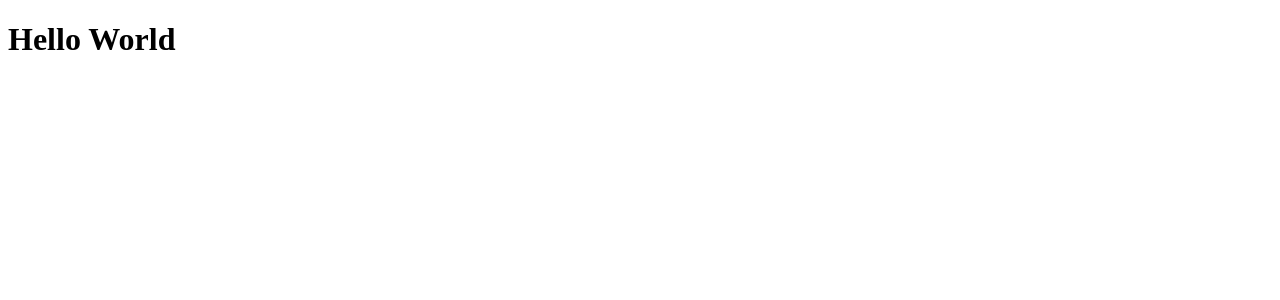
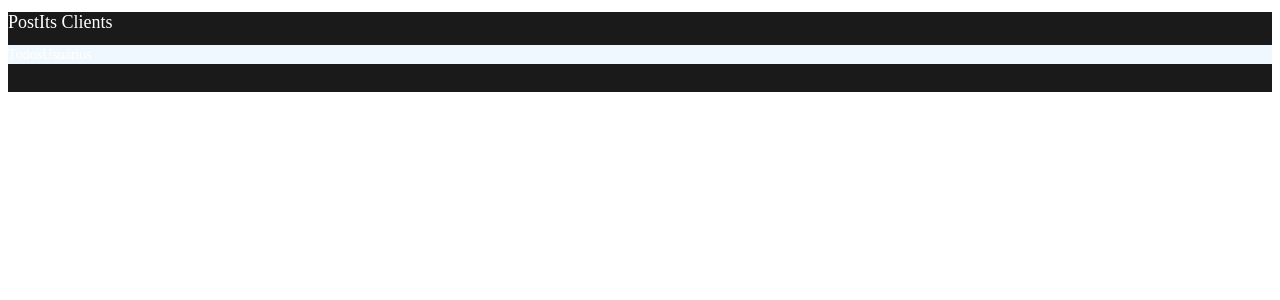
Before and after one commit to FranciscoMaik/todos_clients, a React (Create React App) app: page / in a window 1280 px wide. Shown: the top 300 px of the page. Built offline with nearby package versions, Linux system fonts and the light colour scheme.

Commit message:
feat(routes, components e pages): criaçao de rotas, paginas e componentes
Criaçao de rotas de navegaçao, paginas e componentes.

```diff
--- a/src/App.tsx
+++ b/src/App.tsx
@@ -1,9 +1,12 @@
 import React from 'react';
+import { BrowserRouter } from 'react-router-dom';
 
-function App() {
-  return (
-    <h1>Hello World</h1>
-  );
-}
+import Routes from './routes';
+
+const App: React.FC = () => (
+  <BrowserRouter>
+    <Routes />
+  </BrowserRouter>
+);
 
 export default App;
--- /dev/null
+++ b/src/components/Menu/index.tsx
@@ -0,0 +1,17 @@
+import React from 'react';
+
+import { Container, Title, ContainerItens, Itens } from './styles';
+
+const Menu: React.FC = () => {
+  return (
+    <Container>
+      <Title>PostIts Clients</Title>
+      <ContainerItens>
+        <Itens>Todos</Itens>
+        <Itens>Usuários</Itens>
+      </ContainerItens>
+    </Container>
+  );
+};
+
+export default Menu;
--- /dev/null
+++ b/src/components/Menu/styles.ts
@@ -0,0 +1,32 @@
+import styled from 'styled-components';
+
+export const Container = styled.div`
+  flex: 1;
+  height: 80px;
+  width: 100%;
+  background-color: #1a1a1a;
+  align-items: center;
+  justify-content: center;
+  flex-direction: column;
+`;
+
+export const Title = styled.h1`
+  flex: 1;
+  font-size: 18px;
+  color: #ffffff;
+  font-weight: 500;
+  line-height: 21.09px;
+`;
+
+export const ContainerItens = styled.div`
+  flex: 1;
+  justify-content: space-between;
+  background-color: aliceblue;
+`;
+
+export const Itens = styled.a`
+  color: #ffffff;
+  font-weight: 400;
+  font-size: 14px;
+  line-height: 16.41px;
+`;
--- /dev/null
+++ b/src/pages/Home/index.tsx
@@ -0,0 +1,11 @@
+import React from 'react';
+
+import Menu from '../../components/Menu';
+
+// import { Container } from './styles';
+
+const Home: React.FC = () => {
+  return <Menu />;
+};
+
+export default Home;
--- /dev/null
+++ b/src/pages/User/index.tsx
@@ -0,0 +1,9 @@
+import React from 'react';
+
+// import { Container } from './styles';
+
+const User: React.FC = () => {
+  return <h1>Usuários</h1>;
+};
+
+export default User;
--- /dev/null
+++ b/src/routes/index.tsx
@@ -0,0 +1,16 @@
+import React from 'react';
+import { Switch, Route } from 'react-router-dom';
+
+import Home from '../pages/Home';
+import User from '../pages/User';
+
+const Routes: React.FC = () => {
+  return (
+    <Switch>
+      <Route path="/" exact component={Home} />
+      <Route path="/user" component={User} />
+    </Switch>
+  );
+};
+
+export default Routes;
```
Also changed, not shown: package.json (+10 -0 lines), 1 other file (tests, documents, lock files or other folders).
